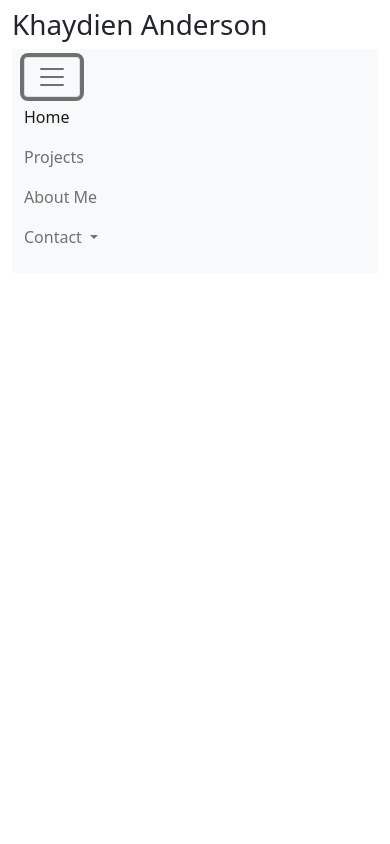
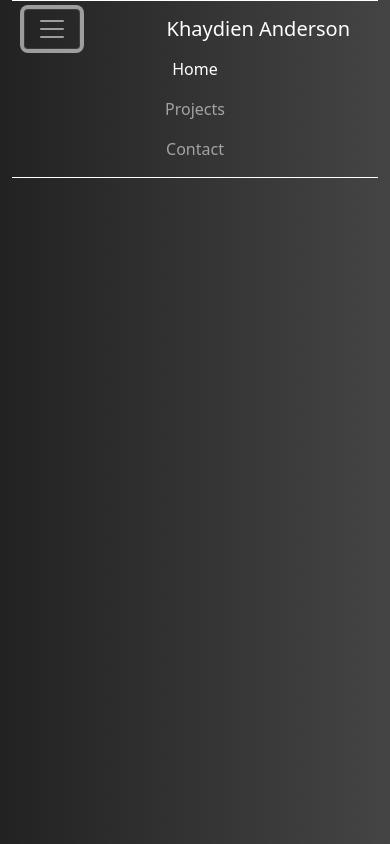
Before and after one commit to Khaydien-Anderson/Portfolio, a plain HTML site: page index.html in a window 390 px wide. Both pictures are taken after a click on the button "Toggle navigation". Drawn offline with nearby package versions, Linux system fonts and the light colour scheme.

Commit message:
Mobile First Nav. Background added

```diff
--- a/index.html
+++ b/index.html
@@ -4,52 +4,50 @@
     <meta charset="UTF-8">
     <meta http-equiv="X-UA-Compatible" content="IE=edge">
     <meta name="viewport" content="width=device-width, initial-scale=1.0">
-    <link rel="stylesheet" src="css/styles.css">
     <link href="https://cdn.jsdelivr.net/npm/bootstrap@5.1.3/dist/css/bootstrap.min.css" rel="stylesheet" integrity="sha384-1BmE4kWBq78iYhFldvKuhfTAU6auU8tT94WrHftjDbrCEXSU1oBoqyl2QvZ6jIW3" crossorigin="anonymous">
+    <link rel="stylesheet" href="css/styles.css">
     <title>Khaydien Anderson | Web Development Portfolio</title>
 </head>
-<body>
+<body style="background-image: url('img/cool-background-2.png');">
+  <div class="container-fluid">
 <header>
     <div class="container-fluid d-flex flex-column">
-        <h1 class="display-6 mt-2">Khaydien Anderson</h1>
-        <nav class="navbar navbar-expand-md navbar-light bg-light">
+
+        <!-- <h1 class="display-3 mt-2 text-light d-none d-md-flex">Khaydien Anderson</h1> -->
+
+      </header>
+      <nav class="navbar navbar-expand-md navbar-dark d-md-none">
           <div class="container-fluid">
-
-            <button class="navbar-toggler" type="button" data-bs-toggle="collapse" data-bs-target="#navbarSupportedContent" aria-controls="navbarSupportedContent" aria-expanded="false" aria-label="Toggle navigation">
+            <button class="navbar-toggler" type="button" data-bs-toggle="collapse" data-bs-target="#navbarTogglerDemo03" aria-controls="navbarTogglerDemo03" aria-expanded="false" aria-label="Toggle navigation">
               <span class="navbar-toggler-icon"></span>
             </button>
-            <div class="collapse navbar-collapse" id="navbarSupportedContent">
-              <ul class="navbar-nav me-auto mb-2 mb-lg-0">
+            <a class="navbar-brand d-md-none" href="#">Khaydien Anderson</a>
+              <div class="collapse navbar-collapse nav-fill" id="navbarTogglerDemo03">
+                <ul class="navbar-nav me-auto mb-md-0 nav-fill nav-pill">
                     <li class="nav-item">
+
                       <a class="nav-link active" aria-current="page" href="#">Home</a>
                     </li>
                     <li class="nav-item">
-                  <a class="nav-link" href="#">Projects</a>
+
+                      <a class="nav-link " aria-current="page" href="#projects">Projects</a>
                     </li>
                     <li class="nav-item">
-                  <a class="nav-link" href="#">About Me</a>
-                </li>
-                <li class="nav-item dropdown">
-                  <a class="nav-link dropdown-toggle" href="#" id="navbarDropdown" role="button" data-bs-toggle="dropdown" aria-expanded="false">
-                    Contact
-                  </a>
-                  <ul class="dropdown-menu" aria-labelledby="navbarDropdown">
 
-                    <li><a class="dropdown-item" href="#">Phone</a></li>
-                    <li><hr class="dropdown-divider"></li>
-                    <li><a class="dropdown-item" href="#">Email</a></li>
-                  </ul>
+                      <a class="nav-link " aria-current="page" href="#contact">Contact</a>
                     </li>
                 </ul>
 
               </div>
           </div>
       </nav>
-    </div>
+<main>
 
-</header>
+</main>
 
     <script src="app.js"></script>
     <script src="https://cdn.jsdelivr.net/npm/bootstrap@5.1.3/dist/js/bootstrap.bundle.min.js" integrity="sha384-ka7Sk0Gln4gmtz2MlQnikT1wXgYsOg+OMhuP+IlRH9sENBO0LRn5q+8nbTov4+1p" crossorigin="anonymous"></script>
+    <footer></footer>
+  </div>
 </body>
 </html>
--- a/scss/styles.scss
+++ b/scss/styles.scss
@@ -0,0 +1,11 @@
+
+body {
+  background-image: url(/img/cool-background-2.png);
+}
+
+.navbar {
+border-bottom: solid .5px white;
+border-top: solid .5px white;
+
+
+}
```
Also changed, not shown: css/styles.css, img/cool-background-2.png (added), 1 other file. Lines whose indentation alone changed are shown as unchanged.
